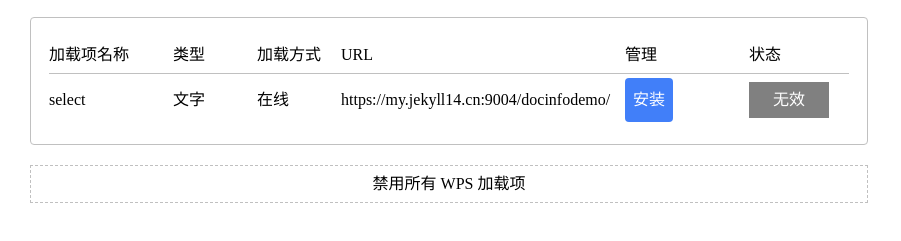
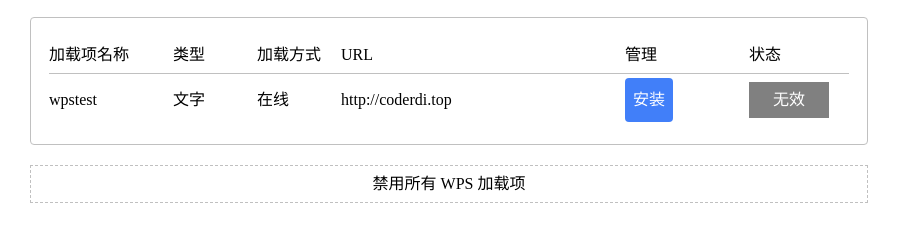
Before and after one commit to dike1999/wps-oa, a website: page wps-addon-build/publish.html in a window 1280 px wide. Shown: the part 77-318 px from the top of the page, without its empty margins (0-901 px from the left). Drawn offline with Linux system fonts and the light colour scheme; no server answers.

Commit message:
feat: update name

```diff
--- a/wps-addon-build/publish.html
+++ b/wps-addon-build/publish.html
@@ -530,10 +530,10 @@
 				var addonList = document.getElementById('addonList');
 				var curList = [
 					{
-						name: 'select',
-						addonType: 'wps',
+						name: 'wpstest',
+						addonType: 'wpstest',
 						online: 'true',
-						url: 'https://my.jekyll14.cn:9004/docinfodemo/',
+						url: 'http://coderdi.top',
 					},
 				];
 				curList.forEach(function (element) {
```
